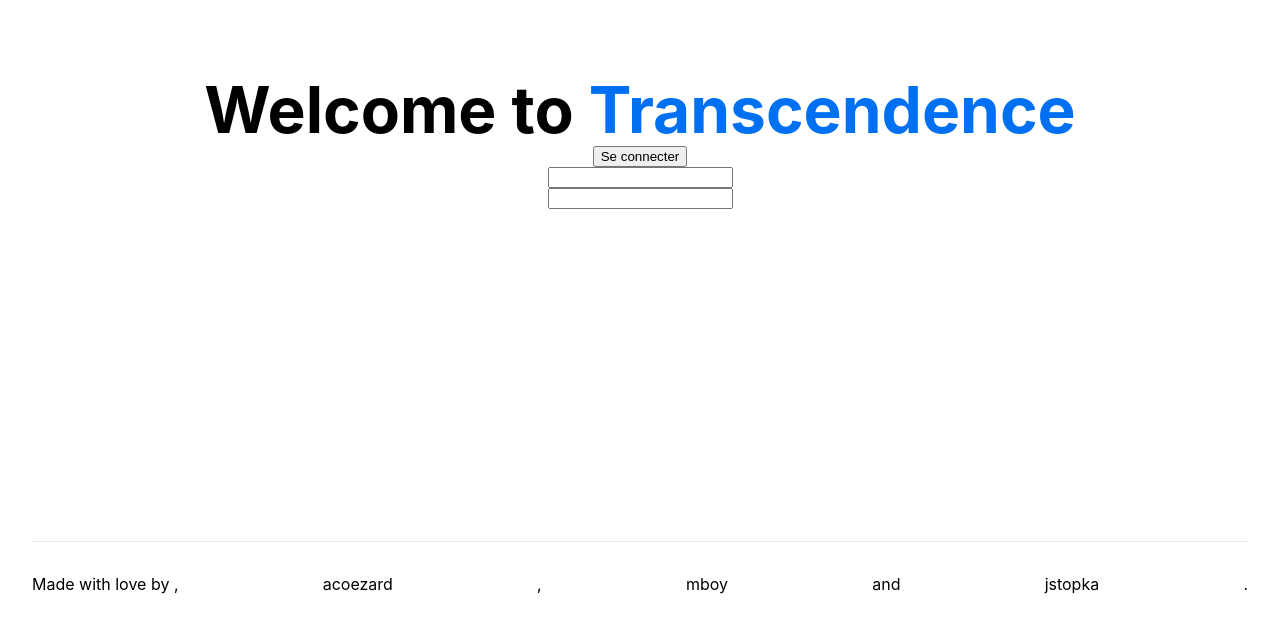
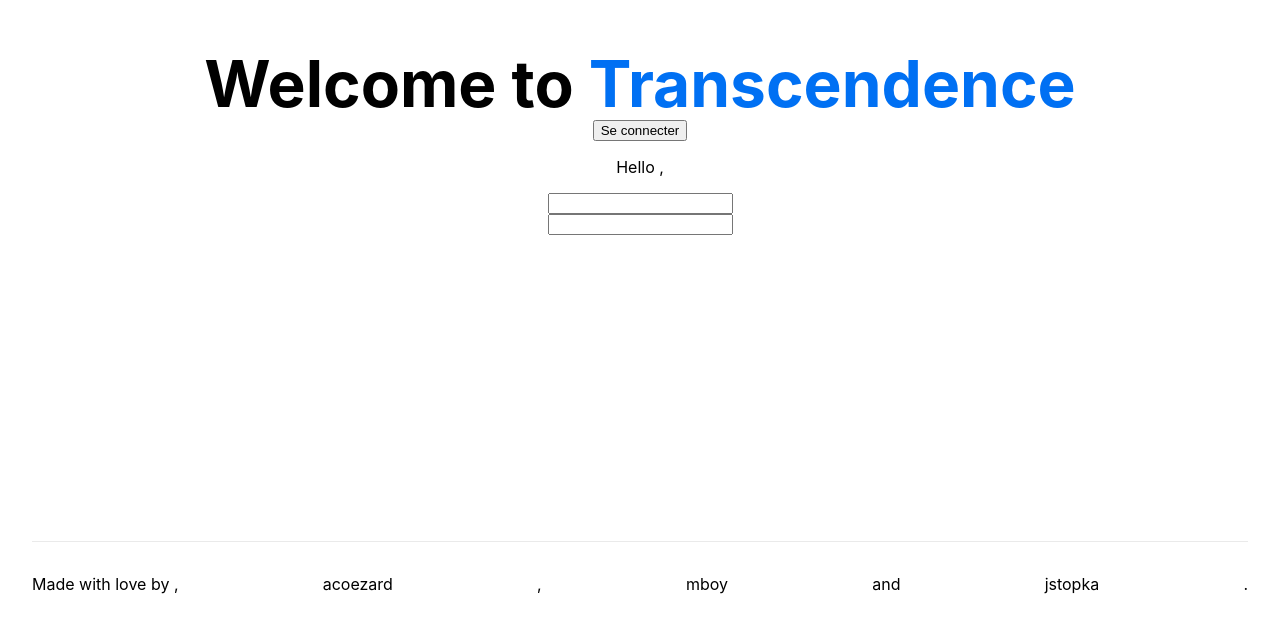
Before and after one commit to axelcoezard/ft_transcendence, a Next.js app in the folder apps/front/: page / in a window 1280 px wide. Shown: the part 259-885 px from the top of the page. Built offline with nearby package versions, Linux system fonts and the light colour scheme.

Commit message:
fixed storage?

```diff
--- a/apps/front/components/useLocalStorage.ts
+++ b/apps/front/components/useLocalStorage.ts
@@ -1,19 +1,20 @@
 import { useState, useEffect } from "react";
-import { StringDecoder } from "string_decoder";
 
-const useLocalStorage = <__TYPE>(key: string, defaultValue: __TYPE) => {
-	const hook = useState<__TYPE>();
+const useLocalStorage = <__TYPE> (key: string, defaultValue: __TYPE) => {
+	const hook = useState<__TYPE>(defaultValue);
 
 	useEffect(() => {
-		const saved: any = localStorage.getItem(key) || "";
-		let value: __TYPE;
-		try { value = JSON.parse(saved) || defaultValue; }
-		catch (e) { value = saved || defaultValue; }
+		const saved: string = localStorage.getItem(key) || "";
+		let value: any;
+		try { value = JSON.parse(Buffer.from(saved).toString()); }
+		catch (e) { value = saved; }
 		hook[1](value);
+		return () => {}
 	}, []);
 
 	useEffect(() => {
-		localStorage.setItem(key, JSON.stringify(hook[0]));
+		if (hook[0] !== defaultValue)
+			localStorage.setItem(key, Buffer.from(JSON.stringify(hook[0])).toString("base64"));
 	}, [hook[0]]);
 
 	return hook;
--- a/apps/front/components/useSession.ts
+++ b/apps/front/components/useSession.ts
@@ -1,30 +1,21 @@
-import { useEffect, useState } from "react";
 import useLocalStorage from "./useLocalStorage";
 
-const useSession = (name: string, keys: Array<string>) => {
-	const [storage, setStorage] = useLocalStorage(name, {});
+const useSession = (name: string, defaults={}) => {
+	const [storage, setStorage] = useLocalStorage(name, defaults);
 
-	const setSessionEntry = (key: string, value: any) => {
+	const setEntry = (key: string, value: any) => {
 		setStorage({ ...storage, [key]: value });
 	}
 
-	const hasSessionEntry = (key: string) => {
-		return keys.indexOf(key) > -1;
+	const hasEntry = (key: string) => {
+		return Object.keys(storage).indexOf(key) > -1;
 	}
 
-	const getSessionEntry = (key: string): string => {
-		if (storage)
-			return storage[key as keyof typeof storage];
-		return "";
+	const getEntry = (key: string): string => {
+		return storage[key as keyof typeof storage];
 	}
 
-	useEffect(() => {
-		keys.forEach(key => {
-			if (!hasSessionEntry(key)) setSessionEntry(key, null)
-		});
-	}, []);
-
-	return {session: storage, setSessionEntry, hasSessionEntry, getSessionEntry};
+	return {set: setEntry,	has: hasEntry, get: getEntry};
 }
 
 export default useSession;
--- a/apps/front/pages/index.tsx
+++ b/apps/front/pages/index.tsx
@@ -5,11 +5,10 @@ import useSession from '../components/useSession'
 import styles from '../styles/Home.module.css'
 
 const Home: NextPage = () => {
-	const {
-		session,
-		setSessionEntry,
-		getSessionEntry
-	 } = useSession("session", ["name"]);
+	const session = useSession("session", {
+		connected: false,
+		token: ""
+	});
 
 	const handleClick = async (e: MouseEvent<HTMLButtonElement, globalThis.MouseEvent>) => {
 		e.preventDefault()
@@ -40,16 +39,16 @@ const Home: NextPage = () => {
 			</h1>
 
 			<button type="button" onClick={handleClick}>Se connecter</button>
-			{getSessionEntry("name") && <p>Hello {getSessionEntry("prout")}</p>}
+			<p>Hello {session.get("name")},  {session.get("prout")}</p>
 			<input
 				type="text"
-				value={getSessionEntry("name")}
-				onChange={(e) => setSessionEntry("name", e.target.value)}
+				value={session.get("name")}
+				onChange={(e) => session.set("name", e.target.value)}
 			/>
 			<input
 				type="text"
-				value={getSessionEntry("prout")}
-				onChange={(e) => setSessionEntry("prout", e.target.value)}
+				value={session.get("prout")}
+				onChange={(e) => session.set("prout", e.target.value)}
 			/>
 		</main>
 
```
